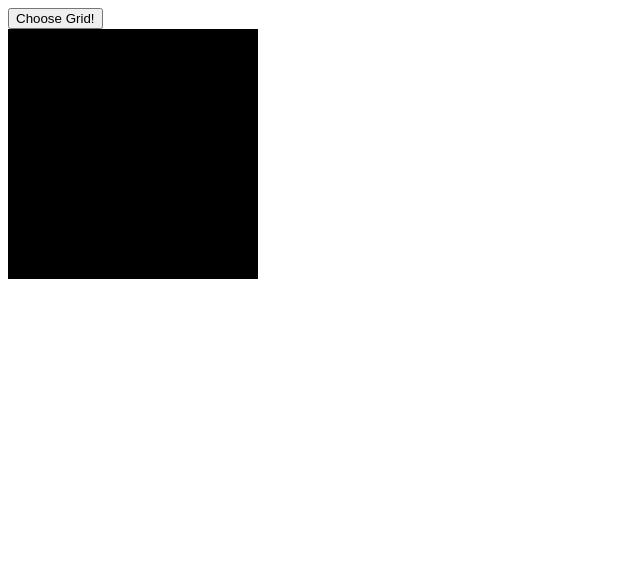
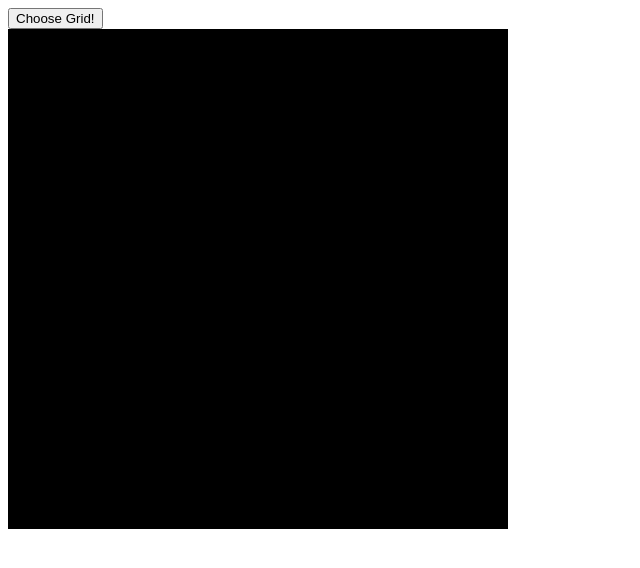
Before and after one commit to ShaunLaidlow/etch-a-sketch, a plain HTML site: page index.html in a window 1280 px wide. Shown: the whole page, without its empty margins (0-640 px from the left). Drawn offline with Linux system fonts and the light colour scheme.

Commit message:
Make Overall Grid Size Stay Consistant

```diff
--- a/style.css
+++ b/style.css
@@ -1,10 +1,22 @@
 .box{
+    display: flex;
+    flex: auto;
     height: 50px;
-    width: 50px;
+
     background-color: rgb(0, 0, 0);
     filter: brightness(1);
 }
 
 .container{
     display: flex;
+    height: 500px;
+    width: 500px;
+
 }
+
+.row{
+    display: flex;
+    flex-direction: column;
+    flex: auto;
+
+}
```
